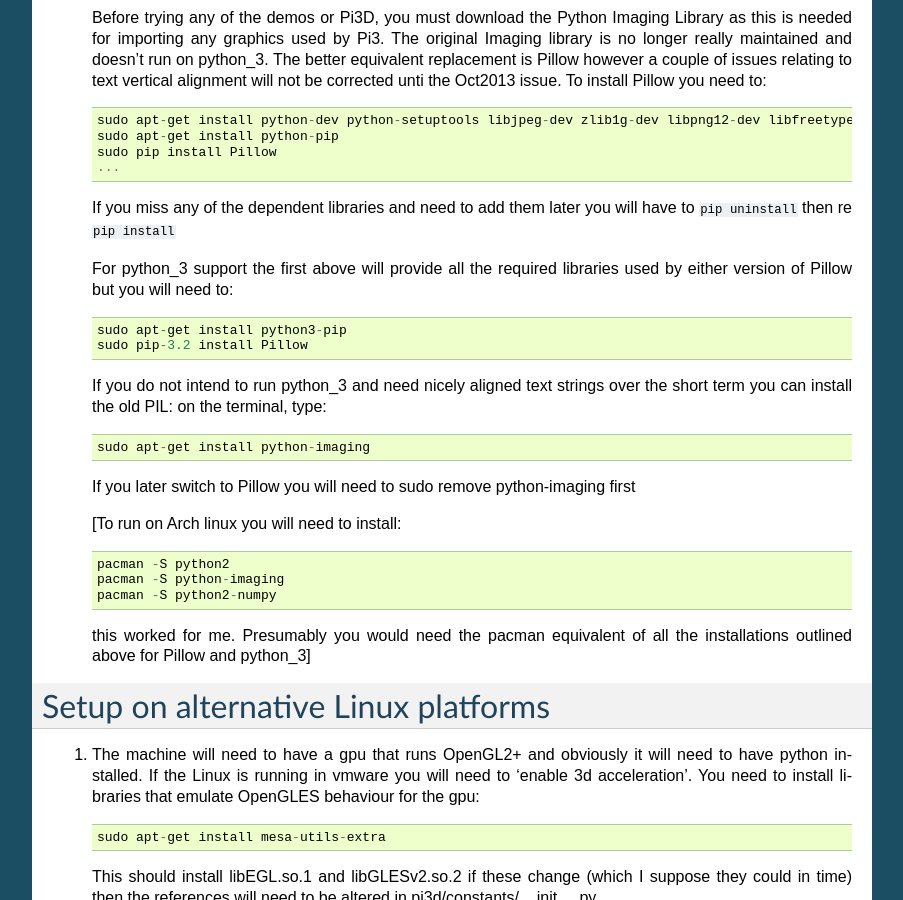
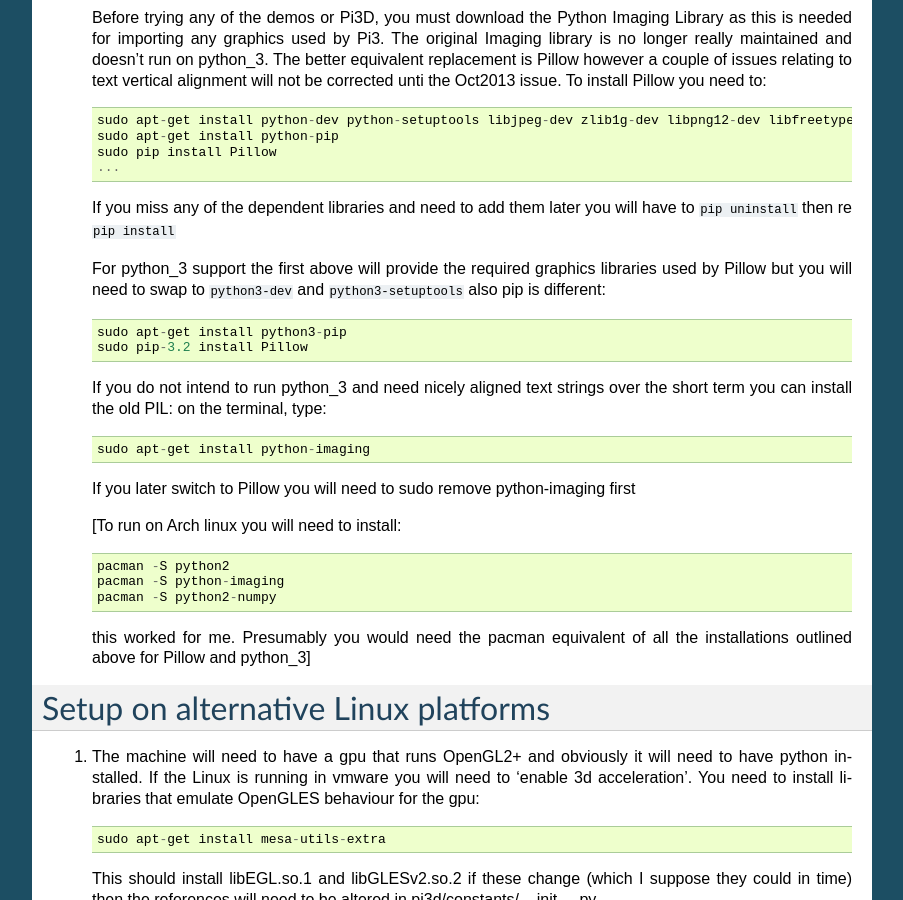
Before and after one commit to pi3d/pi3d.github.com, a Sphinx documentation site: the page built from sphinx/ReadMe.rst, in a window 1280 px wide and 900 px high, scrolled down 6505 px. Shown: the whole window, without its empty margins (198-1101 px from the left). Built offline with Sphinx 7.4.7, drawn with Linux system fonts in a browser that asks for light colours.

Commit message:
correction to requirements install Pillow with python3

```diff
--- a/ReadMe.rst
+++ b/ReadMe.rst
@@ -204,8 +204,9 @@ Setup on the Raspberry Pi
     If you miss any of the dependent libraries and need to add them later
     you will have to ``pip uninstall`` then re ``pip install``
 
-    For python_3 support the first above will provide all the required
-    libraries used by either version of Pillow but you will need to::
+    For python_3 support the first above will provide the required graphics
+    libraries used by Pillow but you will need to swap to ``python3-dev``
+    and ``python3-setuptools`` also pip is different::
 
       sudo apt-get install python3-pip
       sudo pip-3.2 install Pillow
--- a/sphinx/FAQ.rst
+++ b/sphinx/FAQ.rst
@@ -314,7 +314,8 @@ Frequently Asked Questions
 #.  How do I use ``pi3d.Log`` to gather or display useful information
     in my application?
 
-    See the documentation `here <http://pi3d.github.io/html/pi3d.util.html#module-pi3d.util.Log/>`_.
+      See the documentation
+      `here <http://pi3d.github.io/html/pi3d.util.html#module-pi3d.util.Log/>`_.
 
 #.  How do I keep two components (Shapes) 'joined together' as they pitch, roll
     and rotate (yaw), like the TigerTank does with its body, turret and gun?
--- a/sphinx/ReadMe.rst
+++ b/sphinx/ReadMe.rst
@@ -204,8 +204,9 @@ Setup on the Raspberry Pi
     If you miss any of the dependent libraries and need to add them later
     you will have to ``pip uninstall`` then re ``pip install``
 
-    For python_3 support the first above will provide all the required
-    libraries used by either version of Pillow but you will need to::
+    For python_3 support the first above will provide the required graphics
+    libraries used by Pillow but you will need to swap to ``python3-dev``
+    and ``python3-setuptools`` also pip is different::
 
       sudo apt-get install python3-pip
       sudo pip-3.2 install Pillow
```
Also changed, not shown: 6 other files.
